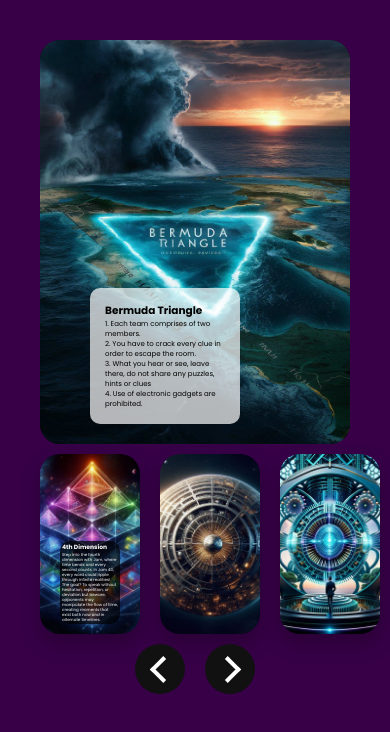
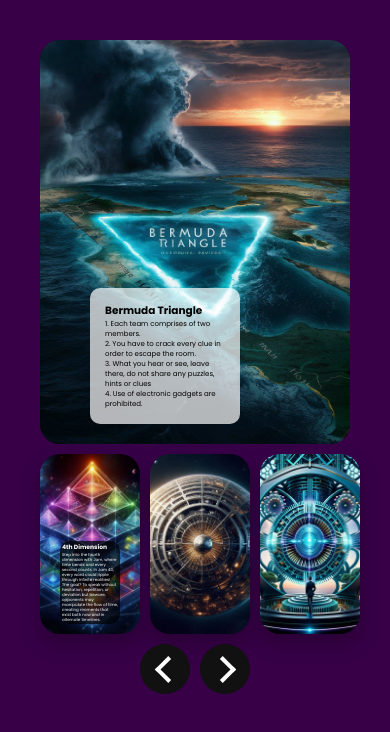
Before and after one commit to Veno08/maf, a plain HTML site: page try hehe.html in a window 390 px wide. Drawn offline with Linux system fonts and the light colour scheme.

Commit message:
Update try hehe.css

```diff
--- a/try hehe.css
+++ b/try hehe.css
@@ -16,6 +16,7 @@
     justify-content: center;
     align-items: center;
     background-color: #370047;
+    ;
 }
 
 .slider {
@@ -189,17 +190,17 @@
     }
     .slider .slides:nth-child(4)
     {
-        left: 120px;
+        left: 110px;
 
     }
     .slider .slides:nth-child(5)
     {
-        left: 240px;
+        left: 220px;
 
     }
     .slider .slides:nth-child(6)
     {
-        left: 360px;
+        left: 340px;
 
     }
     .content
@@ -219,7 +220,6 @@
     .buttons {
         position: absolute;
         bottom: 150px;
-        display: flex;
-        gap: 20px;
+        gap: 10px;
     }
 }
```
